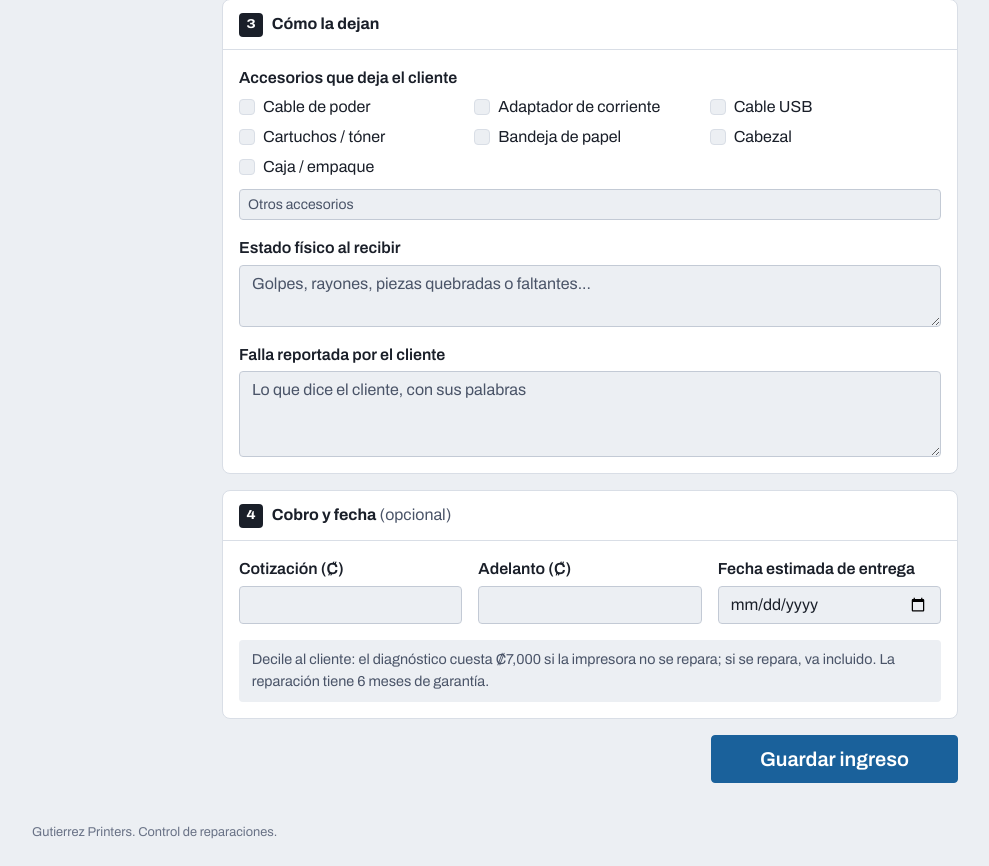
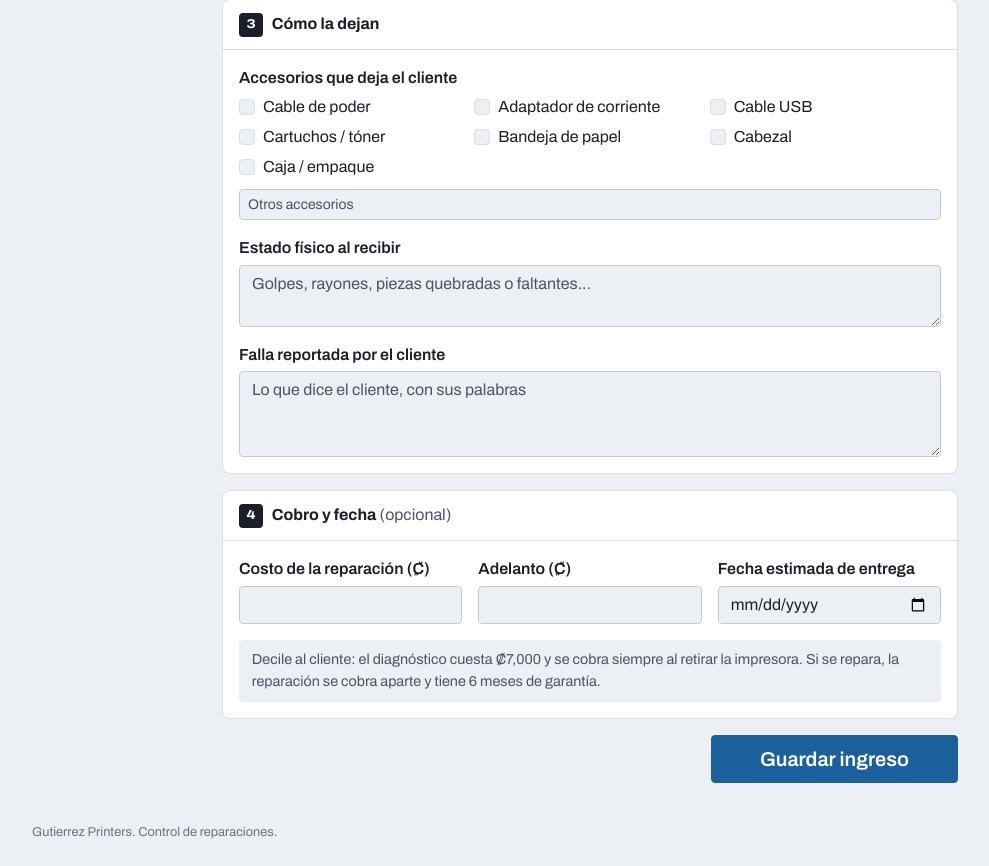
Before and after one commit to Bercor21/GutierrezPrinters, an ASP.NET Core app: page /Orders/Create in a window 1280 px wide. Shown: the part 767-1633 px from the top of the page, without its empty margins (50-1039 px from the left). Run offline with ASP.NET Core 8, Linux system fonts and the light colour scheme; the project's own start-up code is not run, and a stand-in starts its controllers and pages.

Commit message:
Cobro: diagnóstico siempre y reparación aparte; colores del logo
- El diagnóstico de 7000 se cobra siempre; si se repara, la reparación se suma aparte
- Ficha, boleta, WhatsApp y Excel muestran diagnóstico, reparación, adelanto y saldo
- Colores de la interfaz tomados de las manchas de tinta del logo

Co-Authored-By: Claude Opus 5.5 <noreply@anthropic.com>
Claude-Session: https://claude.ai/code/session_01S1wYxmXKersuM4BZ2M8iJM

```diff
--- a/GutierrezPrinters.Web/Controllers/OrdersController.cs
+++ b/GutierrezPrinters.Web/Controllers/OrdersController.cs
@@ -394,7 +394,7 @@ public class OrdersController : Controller
             {
                 "Orden", "Estado", "Ingreso", "Cliente", "Teléfono", "Correo", "Marca", "Modelo", "Serie",
                 "Tecnología", "Tipo", "Accesorios", "Estado físico", "Falla reportada", "Diagnóstico",
-                "Pendientes", "Cotización", "Adelanto", "Saldo", "Fecha estimada", "Lista desde",
+                "Pendientes", "Diagnóstico", "Reparación", "Adelanto", "Saldo", "Fecha estimada", "Lista desde",
                 "Entregada", "Garantía (días)"
             },
             orders.Select(o => new object?[]
@@ -404,7 +404,8 @@ public class OrdersController : Controller
                 o.Printer?.Brand, o.Printer?.Model, o.Printer?.SerialNumber,
                 o.Printer?.Technology.Name(), o.Printer?.Category.Name(),
                 o.Accessories, o.PhysicalCondition, o.ReportedIssue, o.Diagnosis, o.PendingWork,
-                o.Quote, o.Deposit, o.Balance,
+                _shop.DiagnosisFee, o.ChargesDiagnosisOnly ? null : o.Quote, o.Deposit,
+                o.HasFinalPrice ? o.AmountDue(_shop.DiagnosisFee) : null,
                 o.EstimatedDate.HasValue ? Display.Date(o.EstimatedDate) : null,
                 o.ReadyAt.HasValue ? Display.DateTimeShort(o.ReadyAt) : null,
                 o.DeliveredAt.HasValue ? Display.DateTimeShort(o.DeliveredAt) : null,
--- a/GutierrezPrinters.Web/Services/ShopOptions.cs
+++ b/GutierrezPrinters.Web/Services/ShopOptions.cs
@@ -22,7 +22,7 @@ public class ShopOptions
     // Garantía que se pone sola al entregar una impresora reparada (180 días = 6 meses).
     public int WarrantyDays { get; set; } = 180;
 
-    // Lo que se cobra por el diagnóstico cuando la impresora no se repara.
+    // Lo que cuesta el diagnóstico. Se cobra siempre al retirar; si se repara, la reparación va aparte.
     public decimal DiagnosisFee { get; set; } = 7000;
 
     // Días que una impresora puede estar lista sin que la retiren antes de avisar
--- a/GutierrezPrinters.Web/ViewModels/OrderViewModels.cs
+++ b/GutierrezPrinters.Web/ViewModels/OrderViewModels.cs
@@ -79,7 +79,7 @@ public class NewOrderViewModel
     public string ReportedIssue { get; set; } = "";
 
     [Range(0, 99999999, ErrorMessage = "Monto inválido.")]
-    [Display(Name = "Cotización (₡)")]
+    [Display(Name = "Costo de la reparación (₡)")]
     public decimal? Quote { get; set; }
 
     [Range(0, 99999999, ErrorMessage = "Monto inválido.")]
@@ -126,7 +126,7 @@ public class OrderEditViewModel
     public string? PendingWork { get; set; }
 
     [Range(0, 99999999, ErrorMessage = "Monto inválido.")]
-    [Display(Name = "Cotización (₡)")]
+    [Display(Name = "Costo de la reparación (₡)")]
     public decimal? Quote { get; set; }
 
     [Range(0, 99999999, ErrorMessage = "Monto inválido.")]
--- a/GutierrezPrinters.Web/Views/Orders/Create.cshtml
+++ b/GutierrezPrinters.Web/Views/Orders/Create.cshtml
@@ -164,8 +164,8 @@
                         </div>
                         <div class="col-12">
                             <p class="form-note mb-0">
-                                Decile al cliente: el diagnóstico cuesta @Display.Money(ShopSettings.Value.DiagnosisFee) si la impresora no se repara;
-                                si se repara, va incluido. La reparación tiene @Display.Warranty(ShopSettings.Value.WarrantyDays) de garantía.
+                                Decile al cliente: el diagnóstico cuesta @Display.Money(ShopSettings.Value.DiagnosisFee) y se cobra siempre al retirar
+                                la impresora. Si se repara, la reparación se cobra aparte y tiene @Display.Warranty(ShopSettings.Value.WarrantyDays) de garantía.
                             </p>
                         </div>
                     </div>
--- a/GutierrezPrinters.Web/Views/Orders/Sheet.cshtml
+++ b/GutierrezPrinters.Web/Views/Orders/Sheet.cshtml
@@ -113,10 +113,10 @@
 
         <h2>Cobro y fechas</h2>
         <div class="money">
-            <div class="box"><span>Cotización</span><strong>@(Model.Quote.HasValue ? Display.Money(Model.Quote) : "₡")</strong></div>
+            <div class="box"><span>Diagnóstico</span><strong>@Display.Money(shop.DiagnosisFee)</strong></div>
+            <div class="box"><span>Reparación</span><strong>@(Model.ChargesDiagnosisOnly ? "No se reparó" : Model.Quote.HasValue ? Display.Money(Model.Quote) : "₡")</strong></div>
             <div class="box"><span>Adelanto</span><strong>@Display.Money(Model.Deposit)</strong></div>
-            <div class="box"><span>Saldo</span><strong>@(Model.Balance.HasValue ? Display.Money(Model.Balance) : "₡")</strong></div>
-            <div class="box"><span>Diagnóstico si no se repara</span><strong>@Display.Money(shop.DiagnosisFee)</strong></div>
+            <div class="box"><span>Saldo</span><strong>@(Model.HasFinalPrice ? Display.Money(Model.AmountDue(shop.DiagnosisFee)) : "₡")</strong></div>
         </div>
         <div class="grid" style="margin-top:2mm">
             <div class="field"><b>Fecha estimada:</b> <span>@(Model.EstimatedDate.HasValue ? Display.Date(Model.EstimatedDate) : "")</span></div>
--- a/GutierrezPrinters.Web/appsettings.json
+++ b/GutierrezPrinters.Web/appsettings.json
@@ -21,7 +21,7 @@
     "AbandonedAfterDays": 30,
     "Terms": [
       "Antes de reparar se le comunica al cliente el diagnóstico y la cotización; solo se repara con su aprobación.",
-      "El diagnóstico cuesta {diagnostico}. Si el equipo se repara, va incluido en el precio; si no se repara, se cancela al retirarlo.",
+      "El diagnóstico cuesta {diagnostico} y se cancela al retirar el equipo, se repare o no. Si se aprueba la reparación, su costo se cobra aparte.",
       "La reparación tiene {garantia} de garantía desde la entrega. Cubre solo el trabajo realizado y los repuestos cambiados.",
       "Para retirar el equipo presente esta boleta o indique el número de orden.",
       "Si el equipo no se retira dentro de los {dias} días después de avisarle que está listo, se le enviará un último recordatorio y, de no retirarse, será enviado a reciclaje sin responsabilidad para el taller."
--- a/GutierrezPrinters.Web/wwwroot/css/print.css
+++ b/GutierrezPrinters.Web/wwwroot/css/print.css
@@ -66,7 +66,7 @@ body {
 }
 
 .toolbar button:focus-visible {
-  outline: 3px solid #ffd23f;
+  outline: 3px solid #1a1f29;
   outline-offset: 2px;
 }
 
--- a/GutierrezPrinters.Web/wwwroot/css/site.css
+++ b/GutierrezPrinters.Web/wwwroot/css/site.css
@@ -37,12 +37,13 @@
   --gp-cyan: #1a619b;         /* azul del logo: acciones y "se está trabajando" */
   --gp-cyan-dark: #134a78;
   --gp-cyan-tint: #e6eff7;
-  --gp-magenta: #b8166f;      /* "ojo con esta" */
-  --gp-magenta-dark: #94125a;
-  --gp-magenta-tint: #fbe8f2;
-  --gp-yellow: #ffd23f;       /* nuevo ingreso y "esperando a alguien" */
-  --gp-yellow-dark: #5c4700;
-  --gp-yellow-tint: #fff5d1;
+  /* Los colores de las manchas de tinta del logo */
+  --gp-magenta: #9a1f5f;      /* "ojo con esta" */
+  --gp-magenta-dark: #7a184b;
+  --gp-magenta-tint: #f8e7f0;
+  --gp-yellow: #e3a51c;       /* nuevo ingreso y "esperando a alguien" */
+  --gp-yellow-dark: #6b4a00;
+  --gp-yellow-tint: #fcf1d8;
   --gp-green: #1d7f46;        /* lista para retirar */
   --gp-green-dark: #17663a;
   --gp-green-tint: #e3f3e9;
```
Also changed, not shown: other parts of GutierrezPrinters.Web/wwwroot/css/site.css (+20 -12 lines), GutierrezPrinters.Web/Models/RepairOrder.cs (+10 -7 lines), GutierrezPrinters.Web/Services/WhatsApp.cs (+7 -4 lines), GutierrezPrinters.Web/Views/Orders/Details.cshtml (+7 -11 lines).
